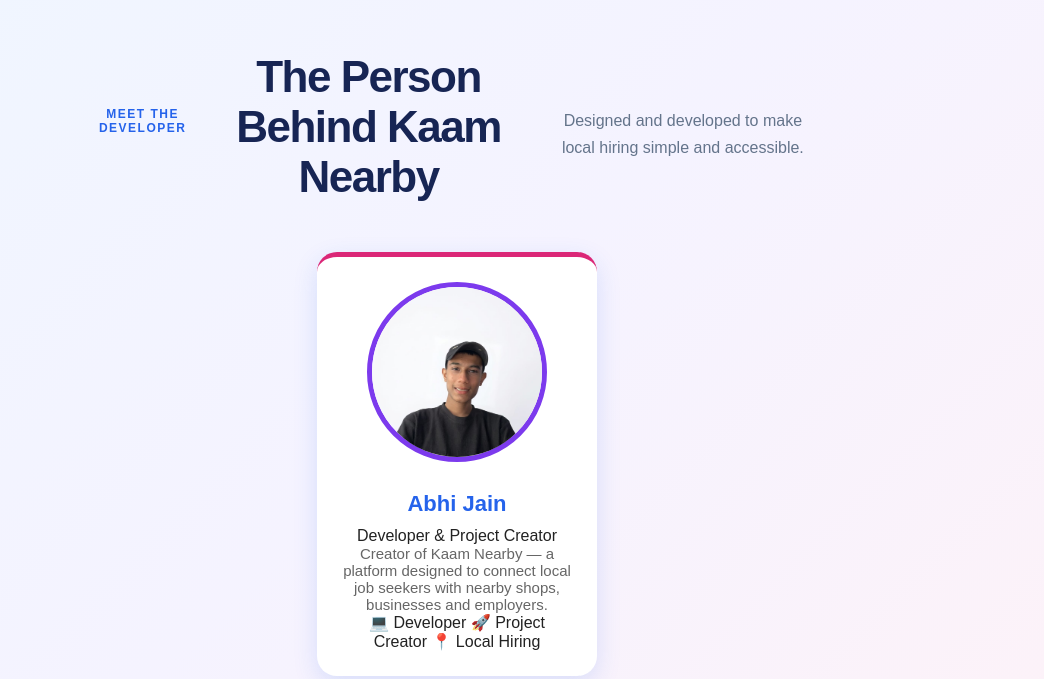
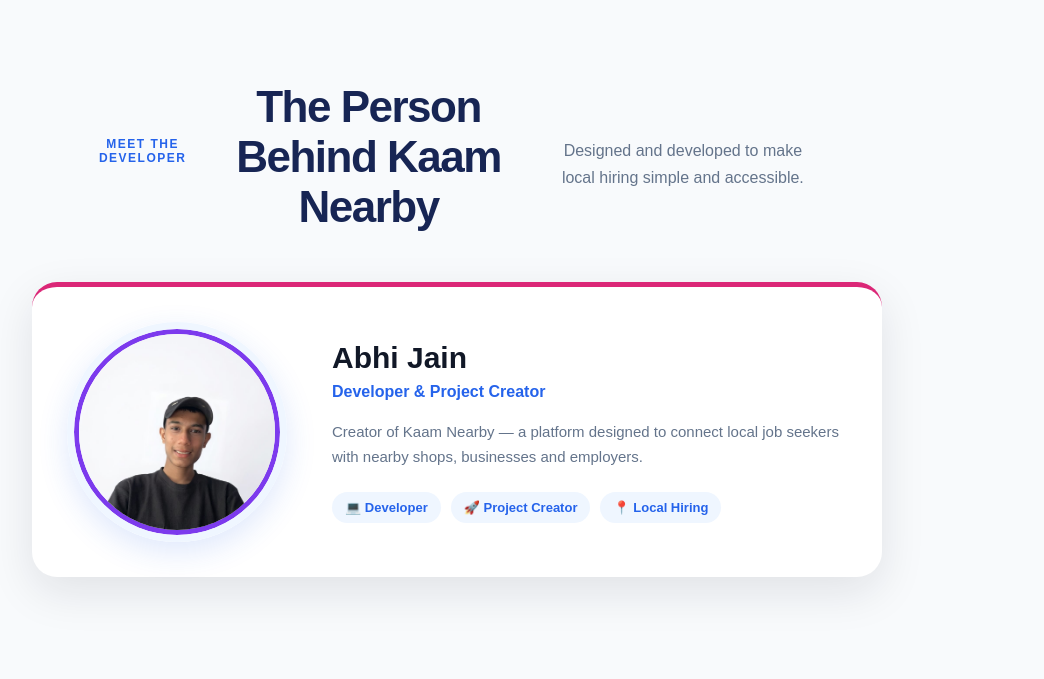
Before and after one commit to gamingbossyt880-eng/kaamnearby, a website: page index.html in a window 1280 px wide. Shown: the part 3723-4402 px from the top of the page, without its empty margins (183-1227 px from the left). Drawn offline with Linux system fonts and the light colour scheme; no server answers.

Commit message:
Update style.css

```diff
--- a/style.css
+++ b/style.css
@@ -3552,3 +3552,115 @@
     }
 
 }
+/* =========================
+   MEET THE DEVELOPER
+========================= */
+
+.team-section {
+    padding: 90px 8%;
+    background: #f8fafc;
+    text-align: center;
+}
+
+.team-container {
+    display: flex;
+    justify-content: center;
+    margin-top: 45px;
+}
+
+.team-card {
+    width: 850px;
+    max-width: 100%;
+    display: flex;
+    align-items: center;
+    gap: 45px;
+    text-align: left;
+    background: #ffffff;
+    padding: 35px;
+    border-radius: 25px;
+    box-shadow: 0 15px 45px rgba(15, 23, 42, 0.10);
+    transition: 0.3s ease;
+}
+
+.team-card:hover {
+    transform: translateY(-7px);
+    box-shadow: 0 22px 55px rgba(15, 23, 42, 0.16);
+}
+
+.team-photo {
+    width: 220px;
+    height: 220px;
+    min-width: 220px;
+    border-radius: 50%;
+    overflow: hidden;
+    border: 7px solid #eff6ff;
+    box-shadow: 0 10px 30px rgba(37, 99, 235, 0.15);
+}
+
+.team-photo img {
+    width: 100%;
+    height: 100%;
+    object-fit: cover;
+    display: block;
+}
+
+.team-info h3 {
+    font-size: 30px;
+    margin: 0 0 8px;
+    color: #111827;
+}
+
+.team-role {
+    display: inline-block;
+    color: #2563eb;
+    font-weight: 700;
+    margin-bottom: 18px;
+}
+
+.team-info p {
+    color: #64748b;
+    line-height: 1.7;
+    margin-bottom: 22px;
+}
+
+.team-tags {
+    display: flex;
+    flex-wrap: wrap;
+    gap: 10px;
+}
+
+.team-tags span {
+    padding: 8px 13px;
+    background: #eff6ff;
+    color: #2563eb;
+    border-radius: 20px;
+    font-size: 13px;
+    font-weight: 600;
+}
+
+
+/* MOBILE */
+
+@media (max-width: 700px) {
+
+    .team-card {
+        flex-direction: column;
+        text-align: center;
+        padding: 28px 20px;
+    }
+
+    .team-photo {
+        width: 180px;
+        height: 180px;
+        min-width: 180px;
+    }
+
+    .team-info h3 {
+        font-size: 26px;
+    }
+
+    .team-tags {
+        justify-content: center;
+    }
+
+}
```
